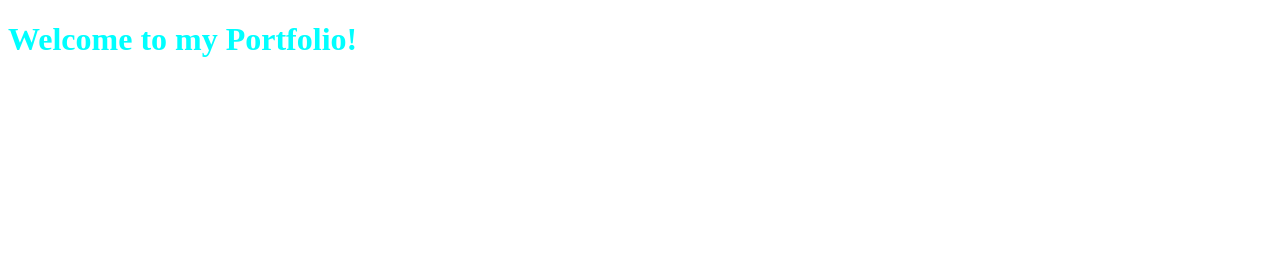
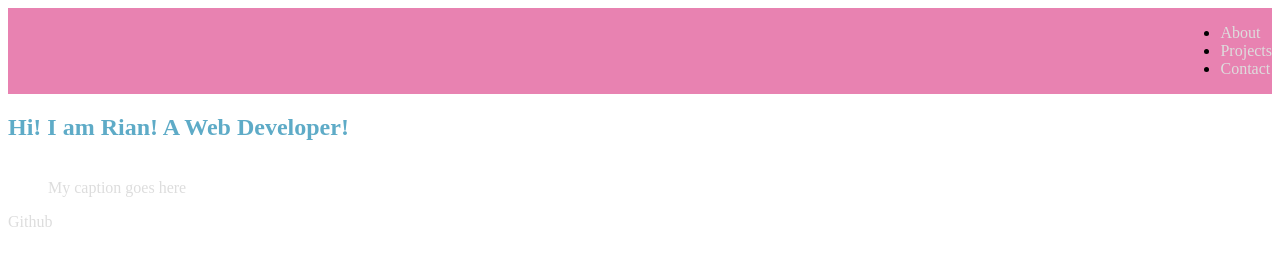
Before and after one commit to RianEwell/PersonalPortfolio-DGM1600, a plain HTML site: page index.html in a window 1280 px wide. Drawn offline with Linux system fonts and the light colour scheme.

Commit message:
8 out of 12 tests passing

```diff
--- a/index.css
+++ b/index.css
@@ -1,3 +1,24 @@
+html {
+    box-sizing: border-box;
+}
+
+a {
+    text-decoration: none;
+    color: #dddddd;
+}
+
+#navbar {
+  display: flex;
+  justify-content: flex-end;
+  width: 100%;
+  background-color: #e882b1;
+}
+
+.nav-list {
+    display: flex;
+    margin-right: 1rem;
+    list-style-type: none;
+}
 h1 {
-    color: aqua;
+    color: rgb(94, 171, 199);
 }
--- a/index.html
+++ b/index.html
@@ -8,6 +8,35 @@
 </head>
 <link href="index.css" rel="stylesheet"/>
 <body>
-    <h1>Welcome to my Portfolio!</h1>
+    <nav id="navbar">
+        <ul class="navlist">
+            <li>
+                <a href="#welcome-section">About</a>
+            </li>
+            <li>
+                <a href="#projects">Projects</a>
+            </li>
+            <li>
+                <a href="#contact">Contact</a>
+                </li>
+        </ul>
+    </nav>
+    <section id="welcome-section">
+        <h1>Hi! I am Rian! A Web Developer!</h1>
+    </section>
+    <section id="projects">
+        <div class="project-grid">
+            <a class ="project-tile" href="#">
+             <figure>
+                <img/>
+                <figcaption>My caption goes here</figcaption>
+             </figure>
+             </a>
+        </div>
+    </section>
+    <section id="contact">
+       <a id="profile-link" href="https://github.com/jlord/git-it-electron" target="_blank">Github</a>
+    </section>
 </body>
+<script src="https://cdn.freecodecamp.org/testable-projects-fcc/v1/bundle.js"></script>
 </html>
```
Also changed, not shown: 1 other file.
